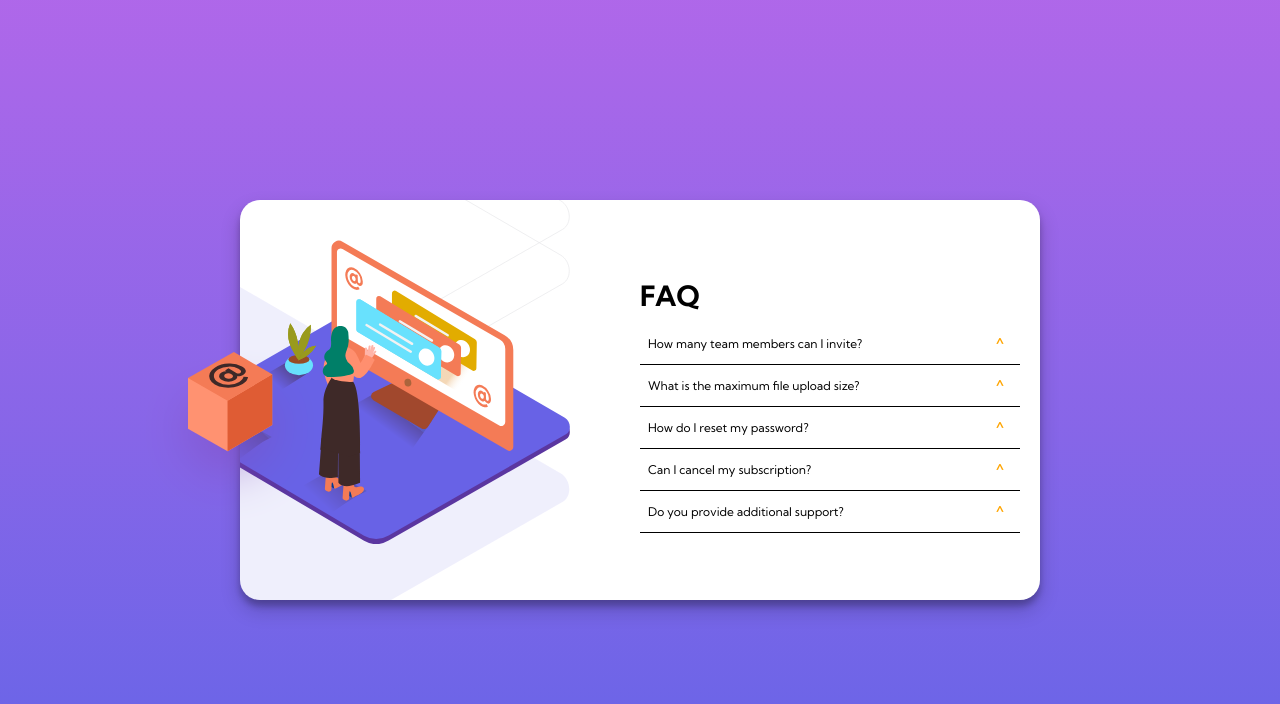
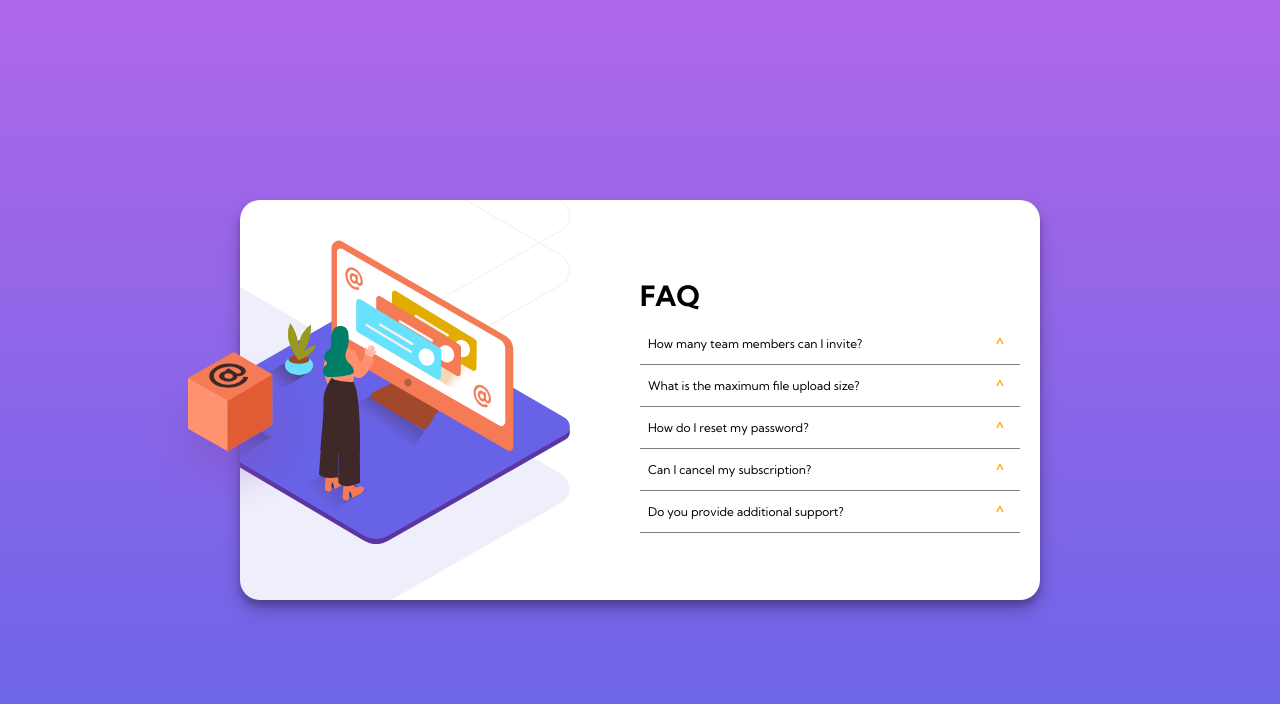
Before and after one commit to patryk468/FAQ-Accordion-Card, a plain HTML site: page index.html in a window 1280 px wide. Drawn offline with Linux system fonts and the light colour scheme.

Commit message:
Update style.css

```diff
--- a/style.css
+++ b/style.css
@@ -89,7 +89,7 @@
   hr {
       width: 100%;
       border: none;
-      border-top: 1px solid black;
+      border-top: 1px solid gray;
   }
 
   .accordion .label {
```
